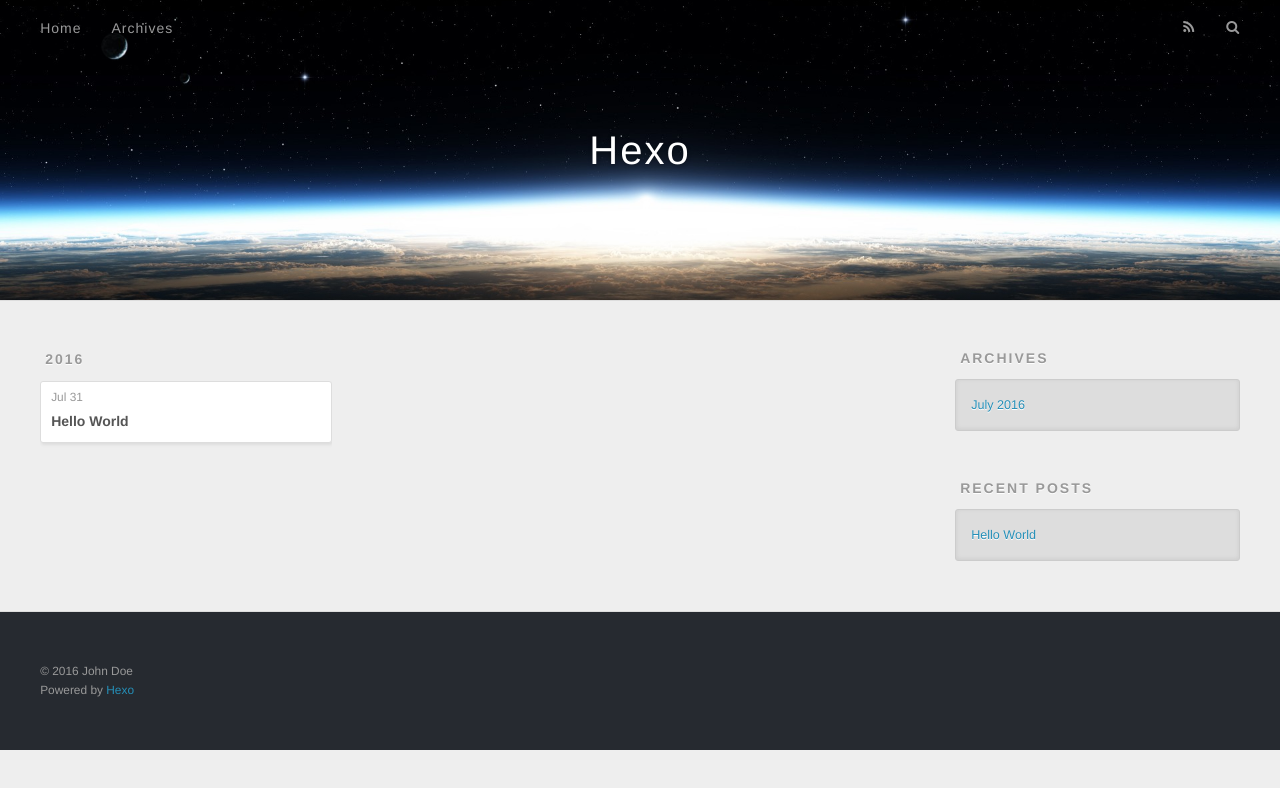
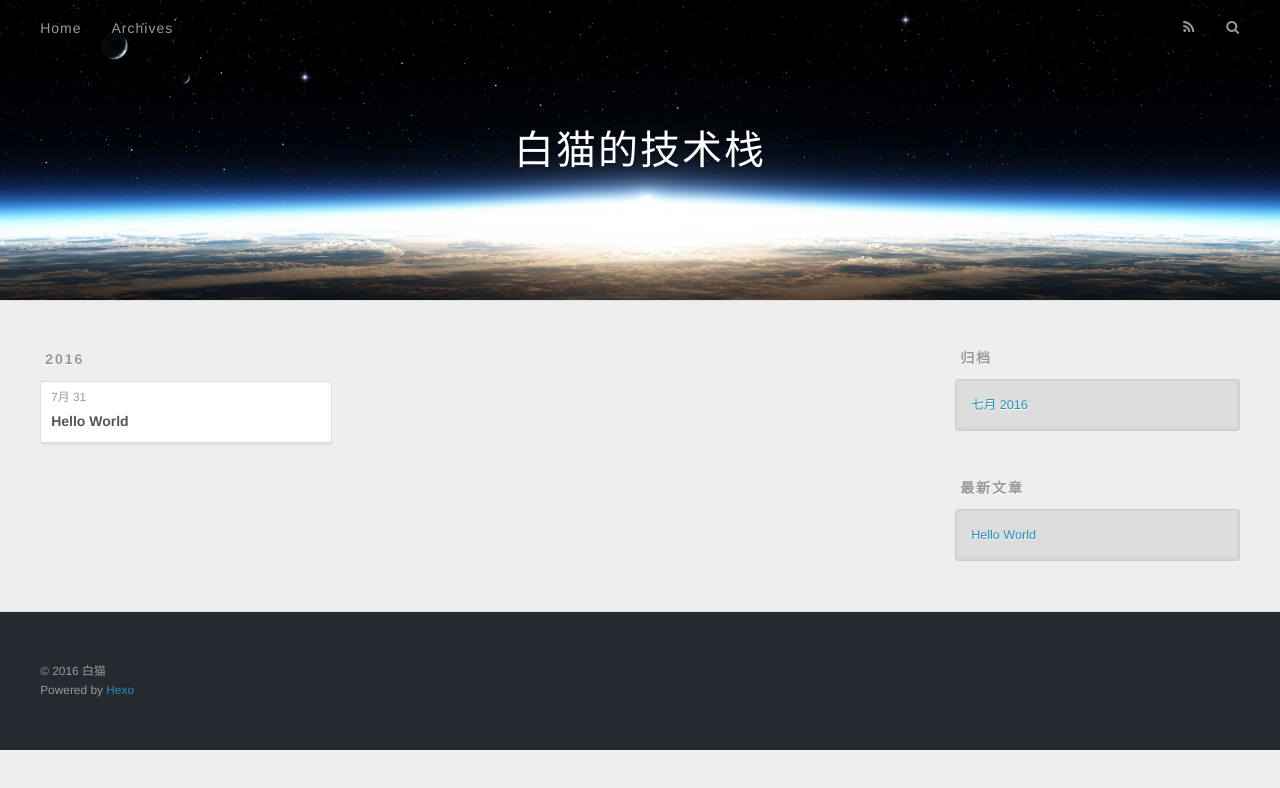
Before and after one commit to WhiteCatsCode/WhiteCatsCode.github.io, a plain HTML site: page archives/index.html in a window 1280 px wide. Drawn offline with nearby package versions, Linux system fonts and the light colour scheme.

Commit message:
Site updated: 2016-07-31 17:16:16

```diff
--- a/archives/index.html
+++ b/archives/index.html
@@ -3,16 +3,16 @@
 <head>
   <meta charset="utf-8">
 
-  <title>Archives | Hexo</title>
+  <title>归档 | 白猫的技术栈</title>
   <meta name="viewport" content="width=device-width, initial-scale=1, maximum-scale=1">
   <meta property="og:type" content="website">
-<meta property="og:title" content="Hexo">
+<meta property="og:title" content="白猫的技术栈">
 <meta property="og:url" content="http://yoursite.com/archives/index.html">
-<meta property="og:site_name" content="Hexo">
+<meta property="og:site_name" content="白猫的技术栈">
 <meta name="twitter:card" content="summary">
-<meta name="twitter:title" content="Hexo">
+<meta name="twitter:title" content="白猫的技术栈">
 
-    <link rel="alternate" href="/atom.xml" title="Hexo" type="application/atom+xml">
+    <link rel="alternate" href="/atom.xml" title="白猫的技术栈" type="application/atom+xml">
 
 
     <link rel="icon" href="/favicon.png">
@@ -33,7 +33,7 @@
   <div id="header-outer" class="outer">
     <div id="header-title" class="inner">
       <h1 id="logo-wrap">
-        <a href="/" id="logo">Hexo</a>
+        <a href="/" id="logo">白猫的技术栈</a>
       </h1>
 
     </div>
@@ -50,7 +50,7 @@
 
           <a id="nav-rss-link" class="nav-icon" href="/atom.xml" title="RSS Feed"></a>
 
-        <a id="nav-search-btn" class="nav-icon" title="Search"></a>
+        <a id="nav-search-btn" class="nav-icon" title="搜索"></a>
       </nav>
       <div id="search-form-wrap">
         <form action="//google.com/search" method="get" accept-charset="UTF-8" class="search-form"><input type="search" name="q" results="0" class="search-form-input" placeholder="Search"><button type="submit" class="search-form-submit">&#xF002;</button><input type="hidden" name="sitesearch" value="http://yoursite.com"></form>
@@ -76,7 +76,7 @@
   <div class="archive-article-inner">
     <header class="archive-article-header">
       <a href="/2016/07/31/hello-world/" class="archive-article-date">
-  <time datetime="2016-07-31T09:02:57.903Z" itemprop="datePublished">Jul 31</time>
+  <time datetime="2016-07-31T09:02:57.903Z" itemprop="datePublished">7月 31</time>
 </a>
 
 
@@ -107,9 +107,9 @@
 
 
   <div class="widget-wrap">
-    <h3 class="widget-title">Archives</h3>
+    <h3 class="widget-title">归档</h3>
     <div class="widget">
-      <ul class="archive-list"><li class="archive-list-item"><a class="archive-list-link" href="/archives/2016/07/">July 2016</a></li></ul>
+      <ul class="archive-list"><li class="archive-list-item"><a class="archive-list-link" href="/archives/2016/07/">七月 2016</a></li></ul>
     </div>
   </div>
 
@@ -117,7 +117,7 @@
 
 
   <div class="widget-wrap">
-    <h3 class="widget-title">Recent Posts</h3>
+    <h3 class="widget-title">最新文章</h3>
     <div class="widget">
       <ul>
 
@@ -137,7 +137,7 @@
 
   <div class="outer">
     <div id="footer-info" class="inner">
-      &copy; 2016 John Doe<br>
+      &copy; 2016 白猫<br>
       Powered by <a href="http://hexo.io/" target="_blank">Hexo</a>
     </div>
   </div>
```
Also changed, not shown: 2016/07/31/hello-world/index.html (+10 -10 lines), archives/2016/07/index.html (+12 -12 lines), archives/2016/index.html (+12 -12 lines), index.html (+12 -12 lines).
